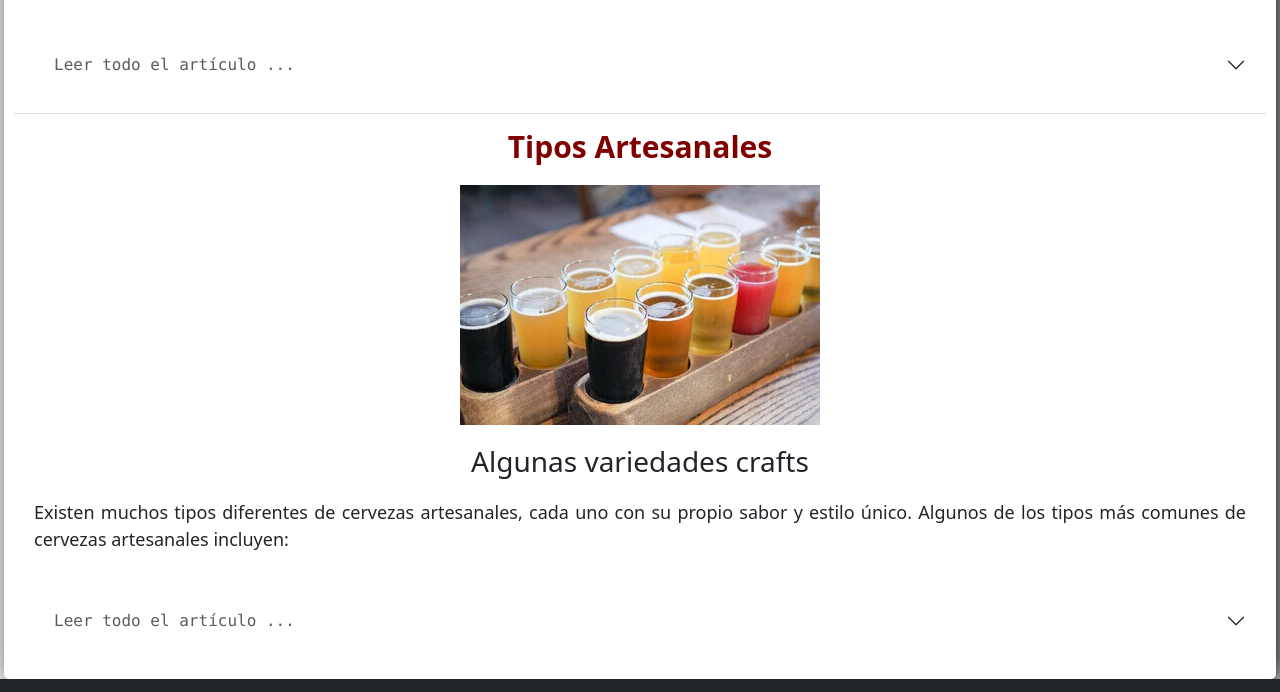
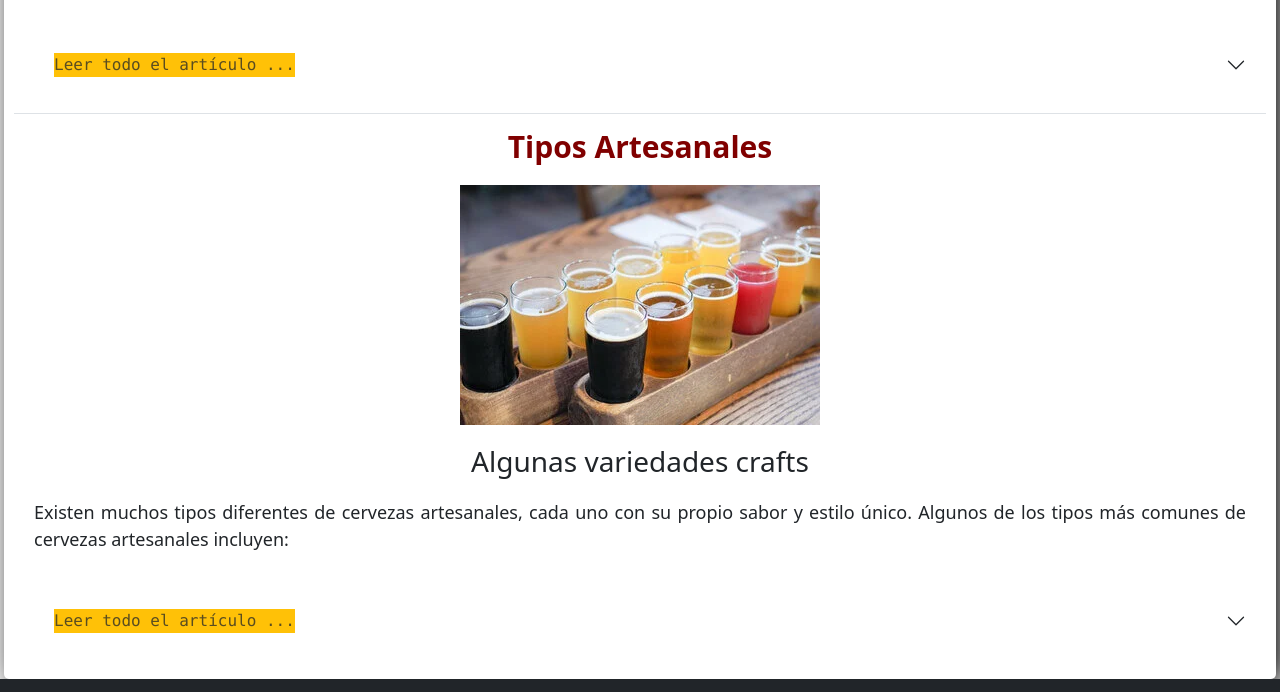
Before and after one commit to GonzaloNova/birra-libertaria, a plain HTML site: page pages/blog.html in a window 1280 px wide. Shown: the part 1818-2510 px from the top of the page. Drawn offline with nearby package versions, Linux system fonts and the light colour scheme.

```diff
--- a/pages/blog.html
+++ b/pages/blog.html
@@ -82,7 +82,7 @@
                 <h3 class="accordion-header" id="flush-headingOne">
                     <button class="accordion-button collapsed" type="button" data-bs-toggle="collapse"
                         data-bs-target="#flush-collapseOne" aria-expanded="false" aria-controls="flush-collapseOne">
-                        <p class="text-muted font-monospace fs-6">Leer todo el artículo ...</p>
+                        <p class="text-muted font-monospace fs-6 bg-warning">Leer todo el artículo ...</p>
                     </button>
                 </h3>
                 <div id="flush-collapseOne" class="accordion-collapse collapse" aria-labelledby="flush-headingOne"
@@ -146,7 +146,7 @@
                 <h3 class="accordion-header" id="flush-headingTwo">
                     <button class="accordion-button collapsed" type="button" data-bs-toggle="collapse"
                         data-bs-target="#flush-collapseTwo" aria-expanded="false" aria-controls="flush-collapseTwo">
-                        <p class="text-muted font-monospace fs-6">Leer todo el artículo ...</p>
+                        <p class="text-muted font-monospace fs-6 bg-warning">Leer todo el artículo ...</p>
                     </button>
                 </h3>
                 <div id="flush-collapseTwo" class="accordion-collapse collapse" aria-labelledby="flush-headingTwo"
@@ -203,7 +203,7 @@
                 <h3 class="accordion-header" id="flush-headingThree">
                     <button class="accordion-button collapsed" type="button" data-bs-toggle="collapse"
                         data-bs-target="#flush-collapseThree" aria-expanded="false" aria-controls="flush-collapseThree">
-                        <p class="text-muted font-monospace fs-6">Leer todo el artículo ...</p>
+                        <p class="text-muted font-monospace fs-6 bg-warning">Leer todo el artículo ...</p>
                     </button>
                 </h3>
                 <div id="flush-collapseThree" class="accordion-collapse collapse" aria-labelledby="flush-headingThree"
```
